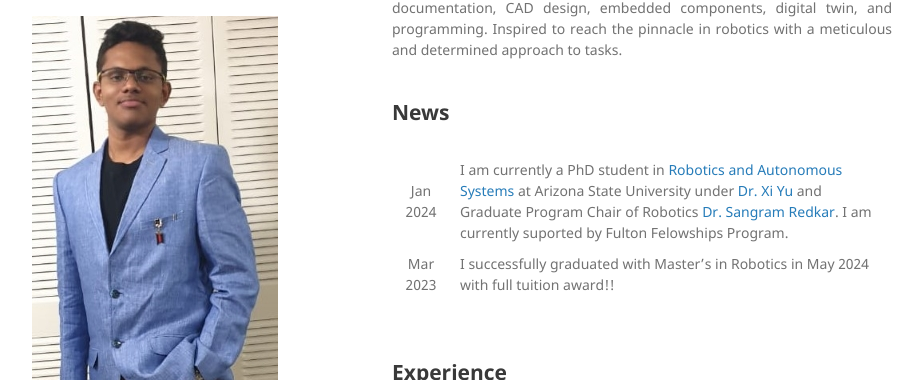
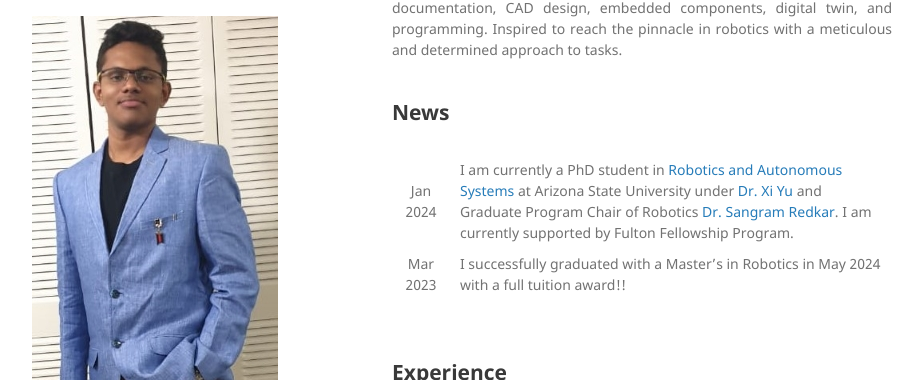
Before and after one commit to Tatwik19/Tatwik19.github.io, a Jekyll site: the page built from index.md, in a window 1280 px wide and 900 px high. Shown: the part 165-545 px from the top of the window, without its empty margins (178-1101 px from the left). Built offline with Jekyll 4.4.1, drawn with Linux system fonts in a browser that asks for light colours; some of the changed text lies outside the part shown.

Commit message:
Update index.md

```diff
--- a/index.md
+++ b/index.md
@@ -15,8 +15,8 @@ td, th {
 
 | <!-- -->    | <!-- -->    |
 |:----------:|-------------|
-| Jan 2024         | I am currently a PhD student in [Robotics and Autonomous Systems](https://msn.engineering.asu.edu/degrees/graduate/robotics-and-autonomous-systems-mechatronics-and-automation-phd/) at Arizona State University under [Dr. Xi Yu](https://search.asu.edu/profile/5170321) and Graduate Program Chair of Robotics [Dr. Sangram Redkar](https://search.asu.edu/profile/1114748). I am currently suported by Fulton Felowships Program.         |
-| Mar 2023         | I successfully graduated with Master's in Robotics in May 2024 with full tuition award!!         |
+| Jan 2024         | I am currently a PhD student in [Robotics and Autonomous Systems](https://msn.engineering.asu.edu/degrees/graduate/robotics-and-autonomous-systems-mechatronics-and-automation-phd/) at Arizona State University under [Dr. Xi Yu](https://search.asu.edu/profile/5170321) and Graduate Program Chair of Robotics [Dr. Sangram Redkar](https://search.asu.edu/profile/1114748). I am currently supported by Fulton Fellowship Program.         |
+| Mar 2023         | I successfully graduated with a Master's in Robotics in May 2024 with a full tuition award!!         |
 
 
 <br />
```
Also changed, not shown: other parts of index.md (+1 -1 lines).
